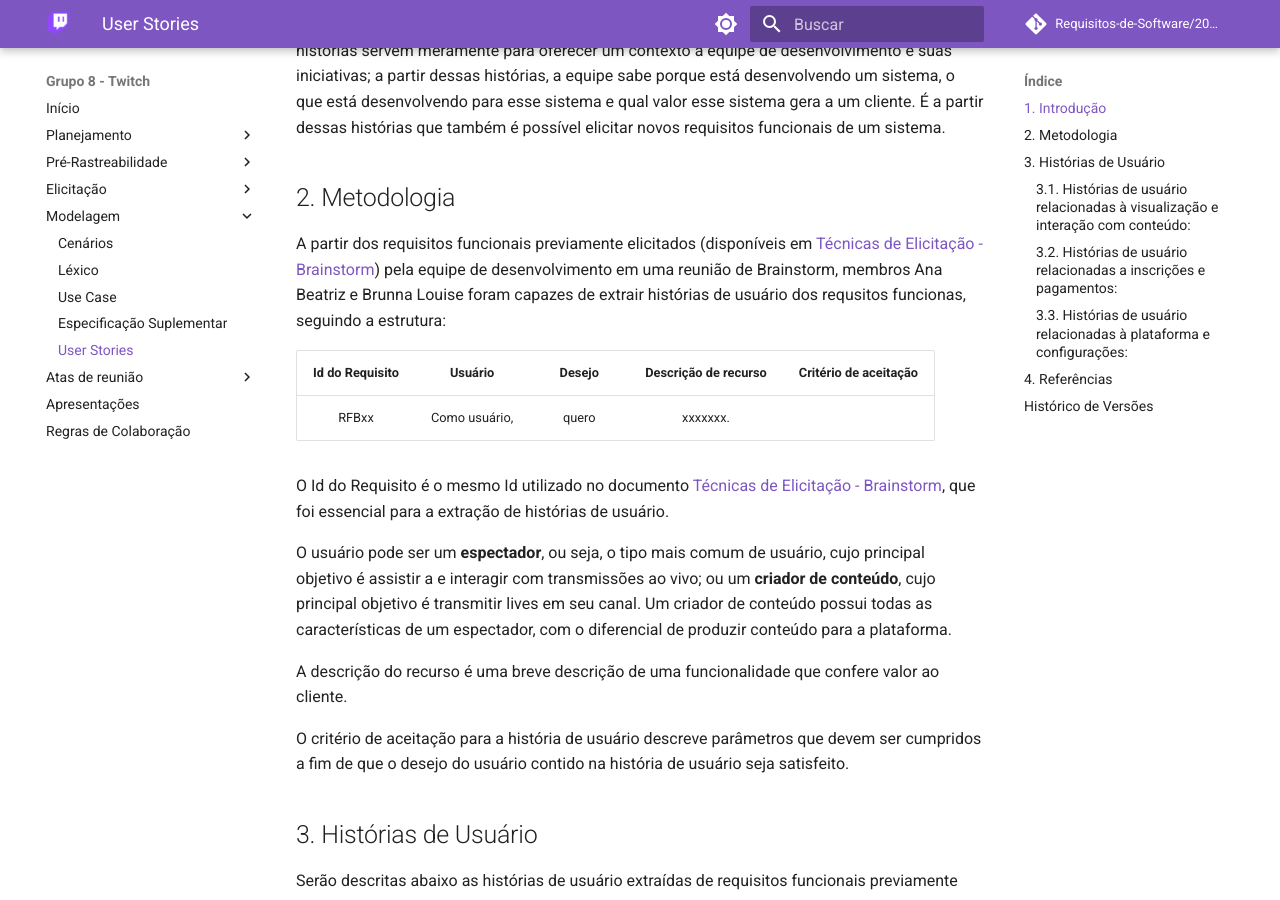
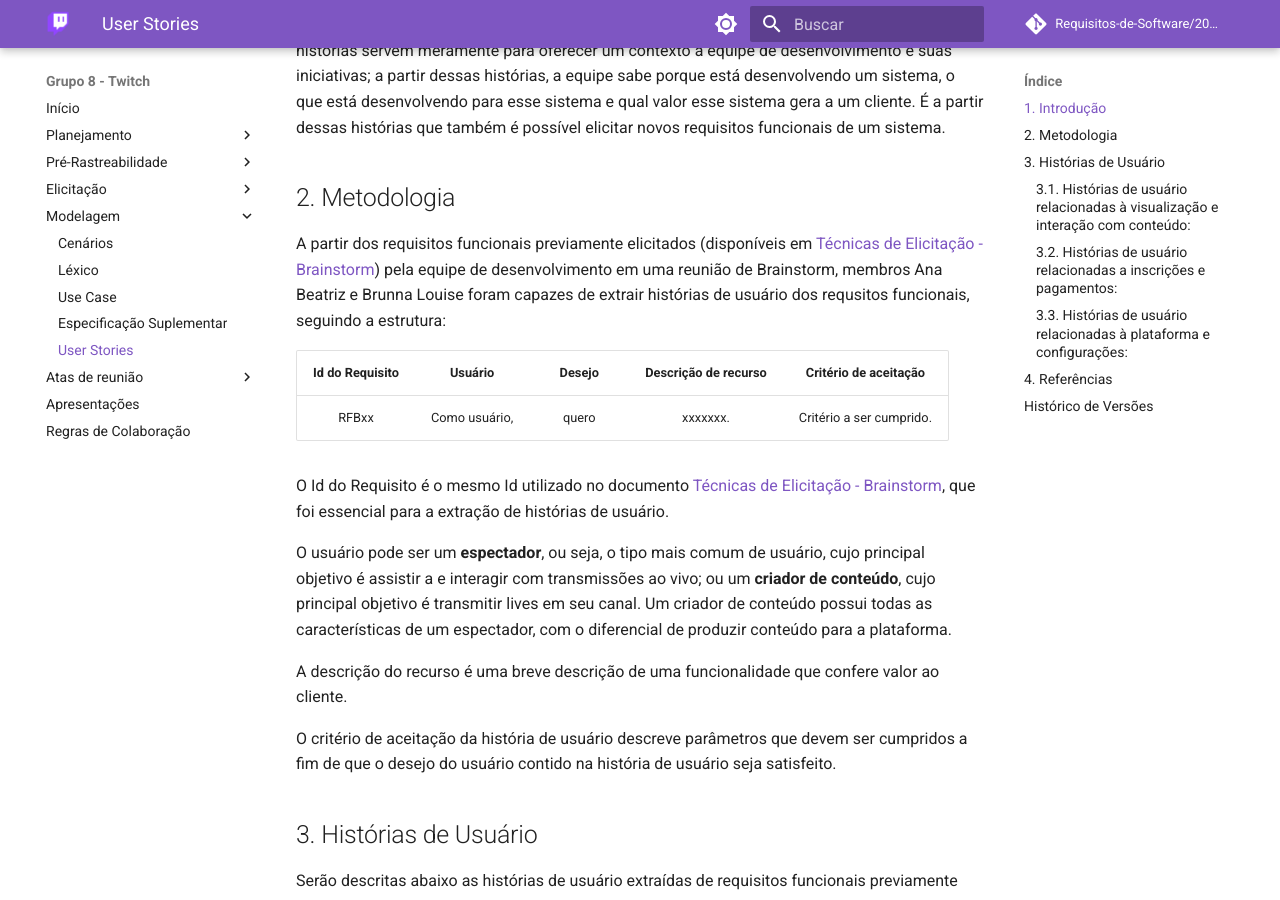
Before and after one commit to Requisitos-de-Software/2023.1-Twitch, an MkDocs documentation site: the page built from docs/modelagem/user_stories.md, in a window 1280 px wide and 900 px high, scrolled down 388 px. Built offline with MkDocs 1.6.1 and Material for MkDocs 9.7.7, drawn with Linux system fonts in a browser that asks for light colours; comment, search, counter and statistics services are not loaded.

Commit message:
Update user_stories.md

```diff
--- a/docs/modelagem/user_stories.md
+++ b/docs/modelagem/user_stories.md
@@ -6,11 +6,11 @@
 
 ## 2. Metodologia
 
-A partir dos requisitos funcionais previamente elicitados (disponíveis em [Técnicas de Elicitação - Brainstorm](https://requisitos-de-software.github.io/2023.1-Twitch/elicitacao/tecnicas/Brainstorm/)) pela equipe de desenvolvimento em uma reunião de Brainstorm, membros Ana Beatriz e Brunna Louise foram capazes de extrair histórias de usuário dos requsitos funcionas, seguindo a estrutura:
+A partir dos requisitos funcionais previamente elicitados (disponíveis em [Técnicas de Elicitação - Brainstorm](https://requisitos-de-software.github.io/2023.1-Twitch/elicitacao/tecnicas/Brainstorm/)) pela equipe de desenvolvimento em uma reunião de Brainstorm, membros Ana Beatriz e Brunna Louise foram capazes de extrair histórias de usuário dos requsitos funcionais, seguindo a estrutura:
 
 |**Id do Requisito**|**Usuário** | **Desejo** | **Descrição de recurso** | **Critério de aceitação**|
 | :---: |:---: | :---: | :---: | :---:|
-|RFBxx|Como usuário, | quero | xxxxxxx. |  |
+|RFBxx|Como usuário, | quero | xxxxxxx. | Critério a ser cumprido. |
 
 O Id do Requisito é o mesmo Id utilizado no documento [Técnicas de Elicitação - Brainstorm](https://requisitos-de-software.github.io/2023.1-Twitch/elicitacao/tecnicas/Brainstorm/), que foi essencial para a extração de histórias de usuário.
 
@@ -18,7 +18,7 @@
 
 A descrição do recurso é uma breve descrição de uma funcionalidade que confere valor ao cliente.
 
-O critério de aceitação para a história de usuário descreve parâmetros que devem ser cumpridos a fim de que o desejo do usuário contido na história de usuário seja satisfeito.
+O critério de aceitação da história de usuário descreve parâmetros que devem ser cumpridos a fim de que o desejo do usuário contido na história de usuário seja satisfeito.
 
 ## 3. Histórias de Usuário
 
```
